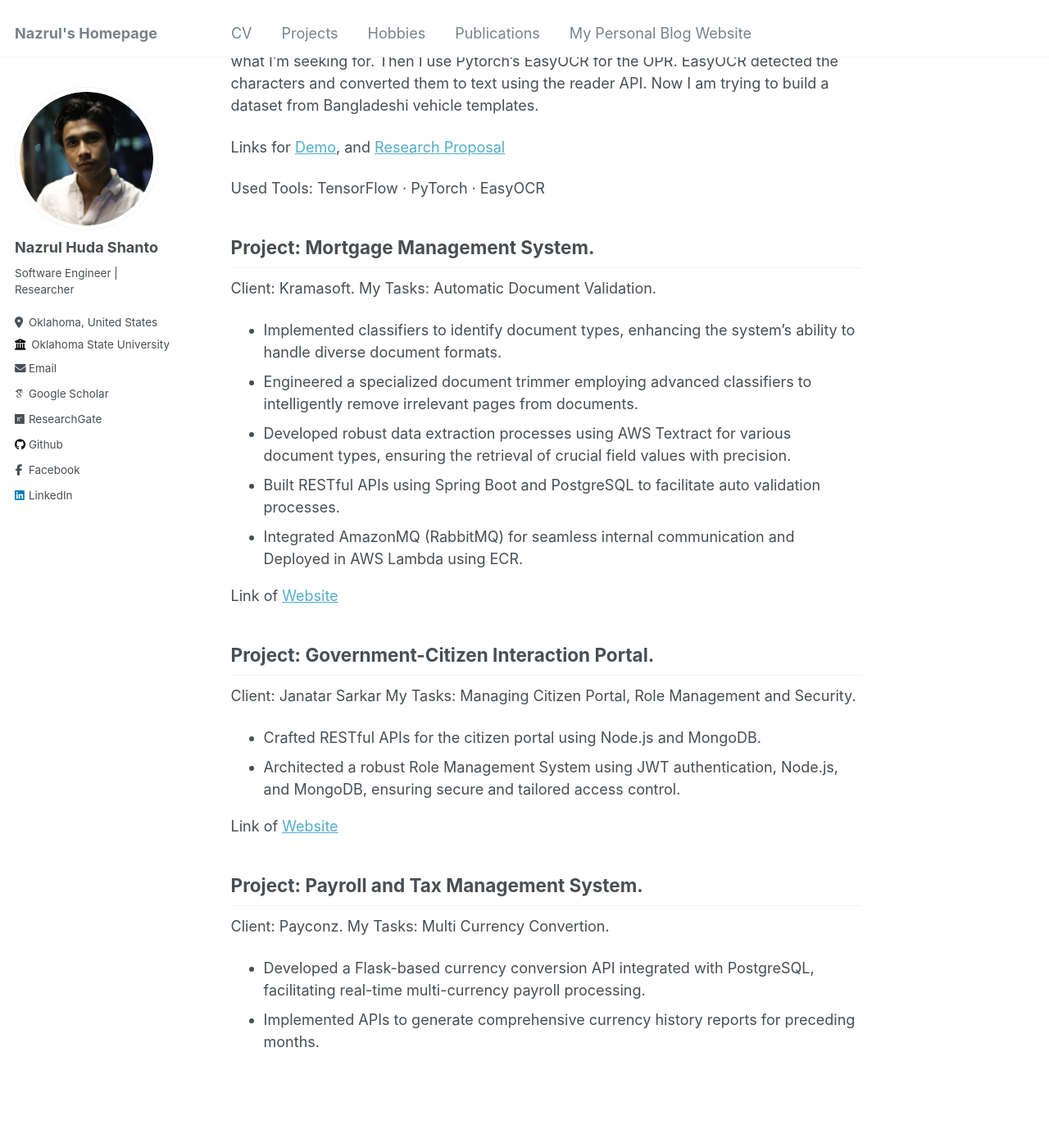
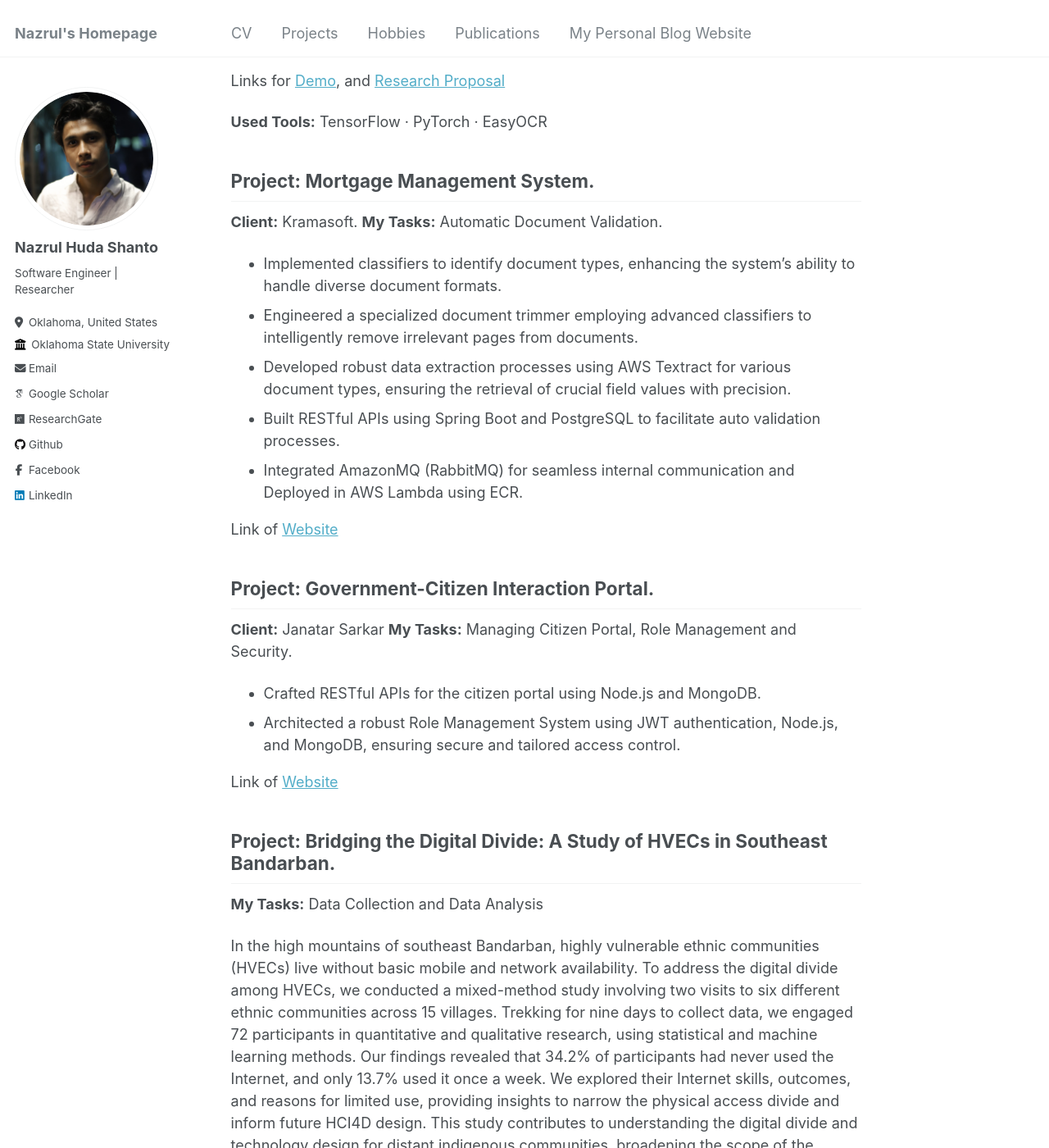
Before and after one commit to nazrulhuda/portfolio, a Jekyll site: the page built from _pages/project.md, in a window 1280 px wide and 1400 px high, scrolled down 2309 px. Shown: the whole window at 82% size. Built offline with Jekyll 4.4.1, drawn with Linux system fonts in a browser that asks for light colours; some web fonts are replaced; some of the changed text lies outside the part shown.

Commit message:
first commit

```diff
--- a/_pages/project.md
+++ b/_pages/project.md
@@ -13,7 +13,7 @@ Social media for BRAC University researchers to find collaborators. Researchers
 
 Link for [Github Code](https://github.com/nazrulhuda/BRACU-ResearcherHub), [Live Demo](https://bracuresearcherhub.onrender.com/) (might take a minute to load, as I am using free version of render)
 
-Used tools: Django · Django REST Framework · PostgreSQL · SQLite
+**Used tools:** Django · Django REST Framework · PostgreSQL · SQLite
 
 
 ## Project: [Devising a Faster Video Streaming Architecture using Low Bandwidth Video Compression Techniques](https://github.com/nazrulhuda/video-codec-for-live-streaming)
@@ -27,7 +27,7 @@ and VMAF.
 
 Links for [Github Code](https://github.com/nazrulhuda/video-codec-for-live-streaming), [Demo](https://drive.google.com/drive/folders/1suAXftI_kIxC6uC3wOEdZ9SXCUqj-kDD), and [Project Proposal](https://drive.google.com/file/d/1N-N8vKTUDKGdihXKxqsE0Rm-IeuU5Rmt/view)
 
-Used tools: Ffmpeg · CentOS
+**Used tools:** Ffmpeg · CentOS
 
 
 
@@ -36,7 +36,7 @@ Used tools: Ffmpeg · CentOS
 
 By customizing the Progressive JPEG method, we propose a new Scan Script to ensure Faster Image Retrieval. Furthermore, we also propose a new lossy PJPEG architecture to reduce the file size as a solution to overcome our Scan Script’s drawback. We evaluate our proposed orchestration in a real-world setting across two continents encompassing a private cloud. Compared to existing alternatives, our proposed orchestration can improve user waiting time by up to 54% and decrease image size by up to 27%. Our proposed work is tested in cutting-edge cloud apps, ensuring up to 69% quicker loading time.
 
-Used Tools: Ffmpeg · OpenStack · CentOS
+**Used Tools:** Ffmpeg · OpenStack · CentOS
 
 
 
@@ -48,17 +48,17 @@ Used Tools: Ffmpeg · OpenStack · CentOS
 - Creating a dataset using the extracted traffic requests and developed an ML model to detect suspicious users.
 - Implementing adaptive security in distributed systems with Kubernetes and Istio service mesh.
 
-Used Tools: Kubernetes · Istio · zipkin · Prometheus.io · Grafana
+**Used Tools:** Kubernetes · Istio · zipkin · Prometheus.io · Grafana
 
 
 ## Project: Payroll and Tax Management System.
 
-Client: Payconz. My Tasks: Multi Currency Convertion.
+**Client:** Payconz. **My Tasks:** Multi Currency Convertion.
 
 - Developed a Flask-based currency conversion API integrated with PostgreSQL, facilitating real-time multi-currency payroll processing.
-- Implemented APIs to generate comprehensive currency history reports for preceding months.Client: Payconz. My Tasks: Multi Currency Convertion. ● Developed a Flask-based currency conversion API integrated with PostgreSQL, facilitating real-time multi-currency payroll processing. ● Implemented APIs to generate comprehensive currency history reports for preceding months.
+- Implemented APIs to generate comprehensive currency history reports for preceding months.Client: Payconz. My Tasks: Multi Currency Convertion.
 
-Used Tools: Flask · PostgreSQL
+**Used Tools:** Flask · PostgreSQL
 
 
 
@@ -85,17 +85,18 @@ My Tasks: Automatic Document Validation.
 Link of [Website](https://kramasoft.com/landing)
 
 ## Project: Government-Citizen Interaction Portal.
-Client: Janatar Sarkar
-My Tasks: Managing Citizen Portal, Role Management and Security.
+**Client:** Janatar Sarkar
+**My Tasks:** Managing Citizen Portal, Role Management and Security.
 
 - Crafted RESTful APIs for the citizen portal using Node.js and MongoDB.
 - Architected a robust Role Management System using JWT authentication, Node.js, and MongoDB, ensuring secure and tailored access control.
 
 Link of [Website](https://janatarsarkar.gov.bd/)
 
-## Project: Payroll and Tax Management System.
-Client: Payconz.
-My Tasks: Multi Currency Convertion.
 
-- Developed a Flask-based currency conversion API integrated with PostgreSQL, facilitating real-time multi-currency payroll processing.
-- Implemented APIs to generate comprehensive currency history reports for preceding months.
+## Project:  Bridging the Digital Divide: A Study of HVECs in Southeast Bandarban.
+**My Tasks:** Data Collection and Data Analysis
+
+In the high mountains of southeast Bandarban, highly vulnerable ethnic communities (HVECs) live without basic mobile and network availability. To address the digital divide among HVECs, we conducted a mixed-method study involving two visits to six different ethnic communities across 15 villages. Trekking for nine days to collect data, we engaged 72 participants in quantitative and qualitative research, using statistical and machine learning methods. Our findings revealed that 34.2% of participants had never used the Internet, and only 13.7% used it once a week. We explored their Internet skills, outcomes, and reasons for limited use, providing insights to narrow the physical access divide and inform future HCI4D design. This study contributes to understanding the digital divide and technology design for distant indigenous communities, broadening the scope of the HCI4D/ICT4D community.
+
+**Used Tools:** Quantitative Research · Qualitative Research · IBM SPSS
```
Also changed, not shown: other parts of _pages/project.md (+3 -3 lines).
